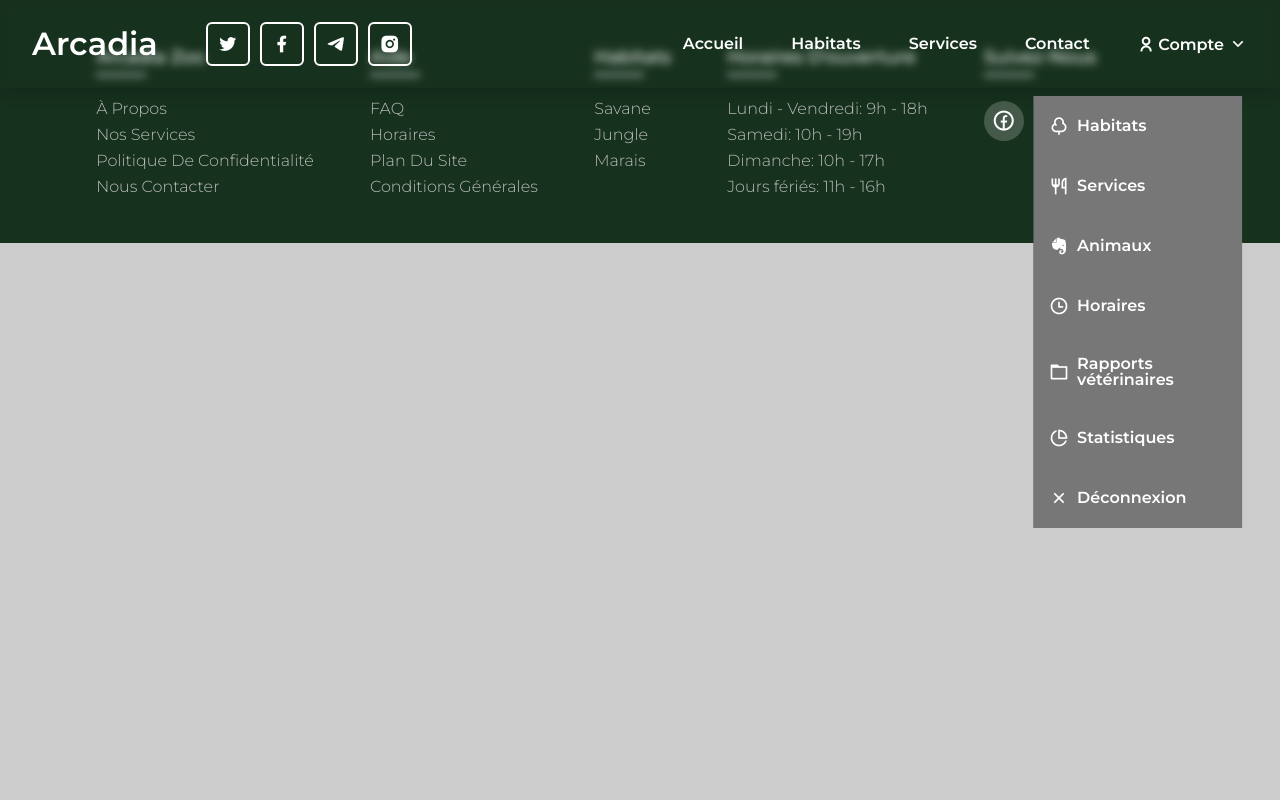
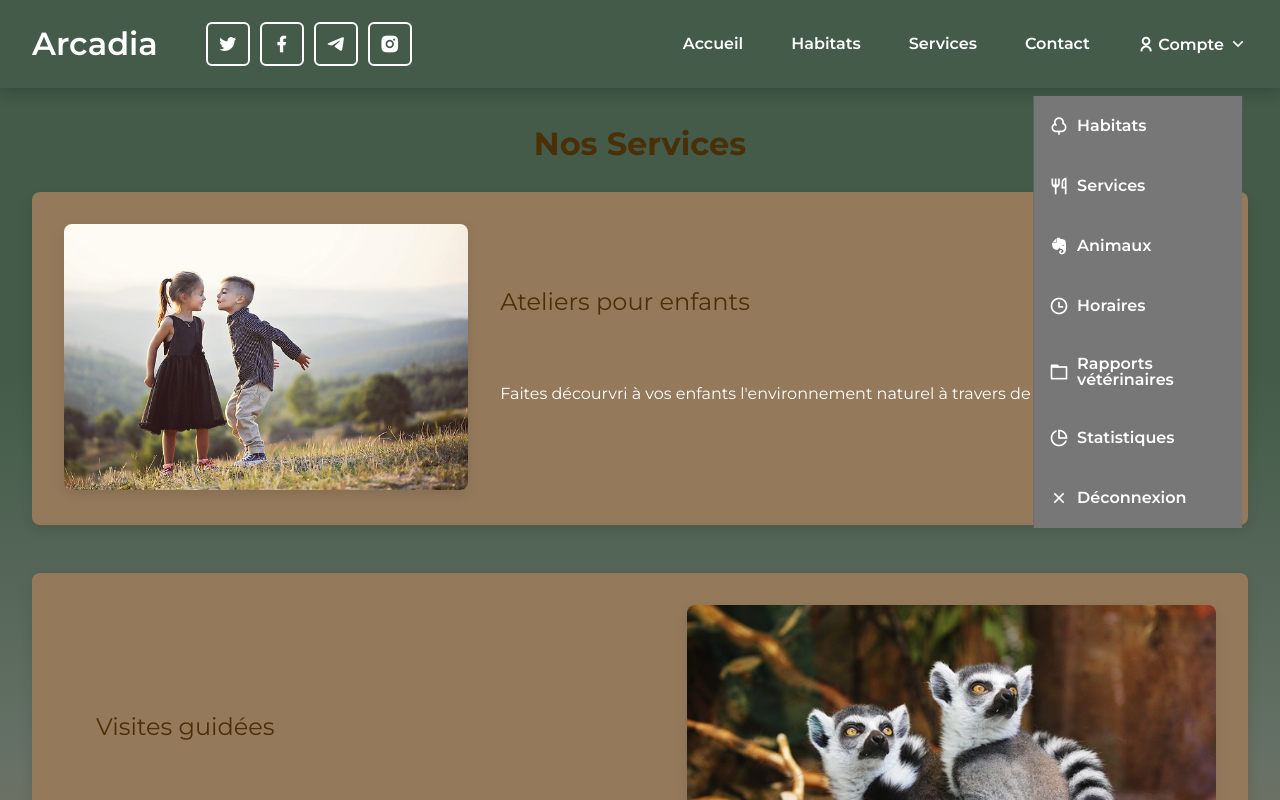
Before and after one commit to Tigrino22/Arcadia_react, a React (Vite) app: page /services in a window 1280 px wide. Shown: the top 800 px of the page. Built offline with nearby package versions, Linux system fonts and the light colour scheme.

Commit message:
ajout de la page des Services

```diff
--- /dev/null
+++ b/src/components/servicesComponents/servicesPage.tsx
@@ -0,0 +1,35 @@
+import '../../scss/servicesPage/_services.scss';
+
+export default function ServicesPage(): JSX.Element {
+    // Future dynamic part - to be implemented later
+    // const [services, setServices] = useState([
+    //     { id: 1, name: 'Service 1', image: 'path-to-service1.jpg', description: 'Description du service 1.' },
+    //     { id: 2, name: 'Service 2', image: 'path-to-service2.jpg', description: 'Description du service 2.' },
+    //     { id: 3, name: 'Service 3', image: 'path-to-service3.jpg', description: 'Description du service 3.' },
+    // ]);
+
+    const services = [
+        { id: 1, name: 'Ateliers pour enfants', image: './img/atelier_enfants.jpg', description: 'Faites décourvri à vos enfants l\'environnement naturel à travers de nombreux ateliers.' },
+        { id: 2, name: 'Visites guidées', image: './img/visite_guide.jpg', description: 'Des visites guidées pour découvrir les habitats et les animaux du parc.' },
+        { id: 3, name: 'Restauration', image: './img/restauration.jpg', description: 'Des points de restauration pour les visiteurs, offrant des repas variés.' },
+    ];
+
+    return (
+        <section className="services-page">
+            <h1>Nos Services</h1>
+            <div className="services-list">
+                {services.map((service, index) => (
+                    <div key={service.id} className={`service-item ${index % 2 === 0 ? 'left' : 'right'}`}>
+                        <div className="service-content">
+                            <h2>{service.name}</h2>
+                            <p>{service.description}</p>
+                        </div>
+                        <div className="service-image-container">
+                            <img src={service.image} alt={service.name} className="service-image" />
+                        </div>
+                    </div>
+                ))}
+            </div>
+        </section>
+    );
+}
--- a/src/pages/services.tsx
+++ b/src/pages/services.tsx
@@ -1,5 +1,7 @@
+import ServicesPage from "../components/servicesComponents/servicesPage";
+
 export default function Services() {
     return <>
-
+        <ServicesPage />
     </>
 }
--- /dev/null
+++ b/src/scss/servicesPage/_services.scss
@@ -0,0 +1,114 @@
+@import "../variables";
+
+.services-page {
+
+    padding: 5rem 2rem 2rem 2rem;
+    background: linear-gradient(360deg, $color-tan 25%, $dark-bg-light 50%, $primary 75%);
+
+    h1 {
+        font-size: 2rem;
+        font-weight: 700;
+        text-align: center;
+        margin-bottom: 2rem;
+        color: $color-dark-brown;
+    }
+
+    .services-list {
+        display: flex;
+        flex-direction: column;
+        gap: 3rem;
+    }
+
+    .service-item {
+        display: flex;
+        flex-wrap: wrap;
+        align-items: center;
+        justify-content: space-between;
+        background-color: $color-tan;
+        padding: 1.5rem;
+        border-radius: 8px;
+        box-shadow: 0 4px 12px rgba(0, 0, 0, 0.1);
+
+        flex-direction: column;
+
+        .service-content {
+            display: flex;
+            flex-direction: column;
+            justify-content: space-between;
+
+            h2 {
+                font-size: 1.5rem;
+                color: $color-dark-brown;
+                margin-bottom: 0.5rem;
+            }
+
+            p {
+                font-size: 1rem;
+                color: $color-text-light;
+                margin-bottom: 1.5rem;
+            }
+
+
+        }
+
+        .service-image-container {
+            flex: 1;
+            text-align: center;
+            margin-bottom: 1rem;
+
+            .service-image {
+                width: 100%;
+                height: auto;
+                border-radius: 8px;
+                box-shadow: 0 4px 12px rgba(0, 0, 0, 0.1);
+            }
+        }
+
+        // Media queries for larger screens
+        @media (min-width: 768px) {
+            flex-direction: row;
+
+            &.left {
+                .service-image-container {
+                    order: -1;
+                }
+            }
+
+            &.right {
+                .service-image-container {
+                }
+            }
+
+            .service-content {
+                gap: 4rem;
+                margin: 0 2rem;
+
+            }
+
+            .service-image-container {
+                width: 100%;
+                min-width: 300px;
+                margin-bottom: 0;
+                text-align: center;
+            }
+        }
+
+        @media (min-width: 1024px) {
+            padding: 2rem;
+
+            h2 {
+                font-size: 2rem;
+            }
+
+            p {
+                font-size: 1.125rem;
+            }
+        }
+    }
+
+    @media (min-width: 1024px) {
+
+        padding: 8rem 2rem 2rem 2rem;
+
+    }
+}
```
